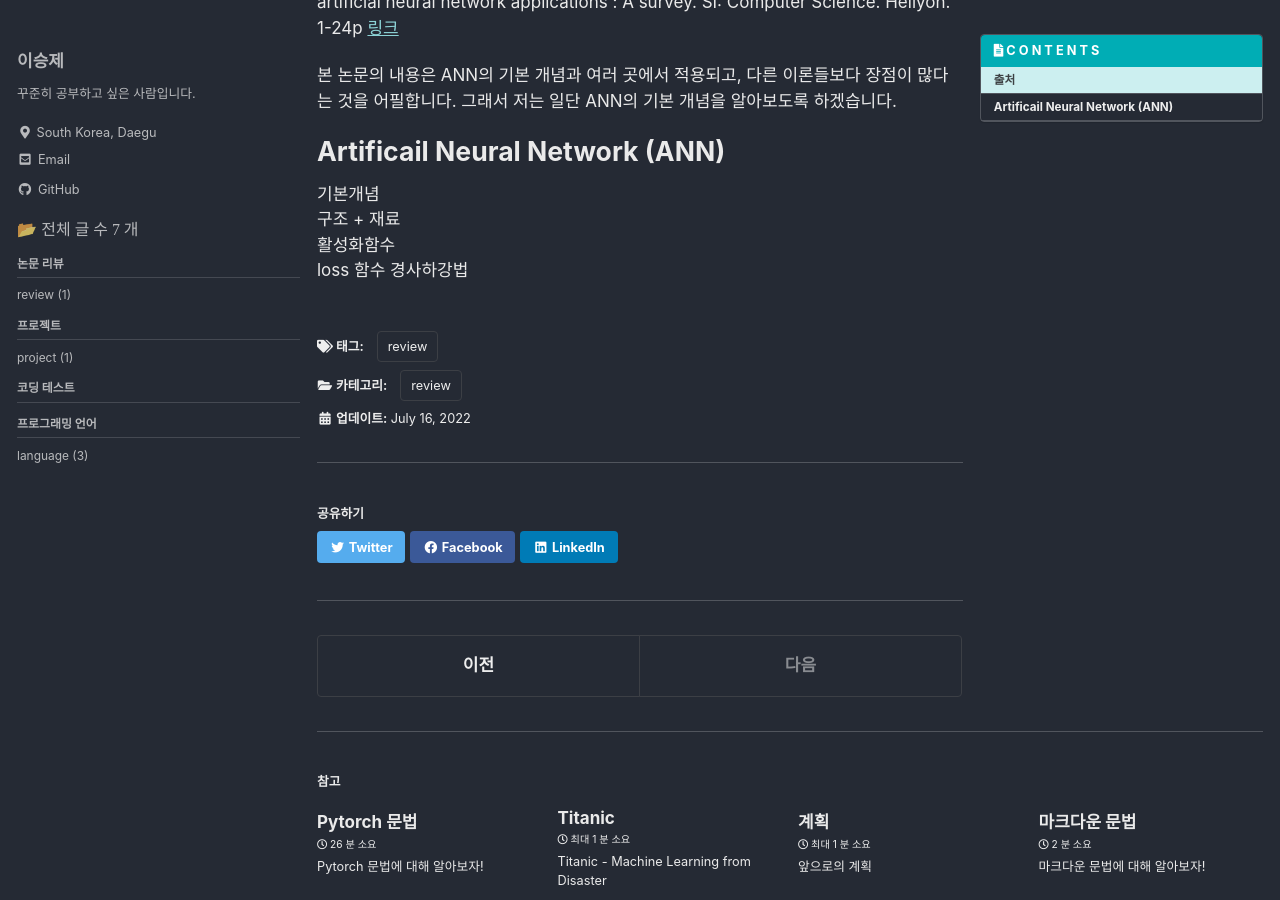
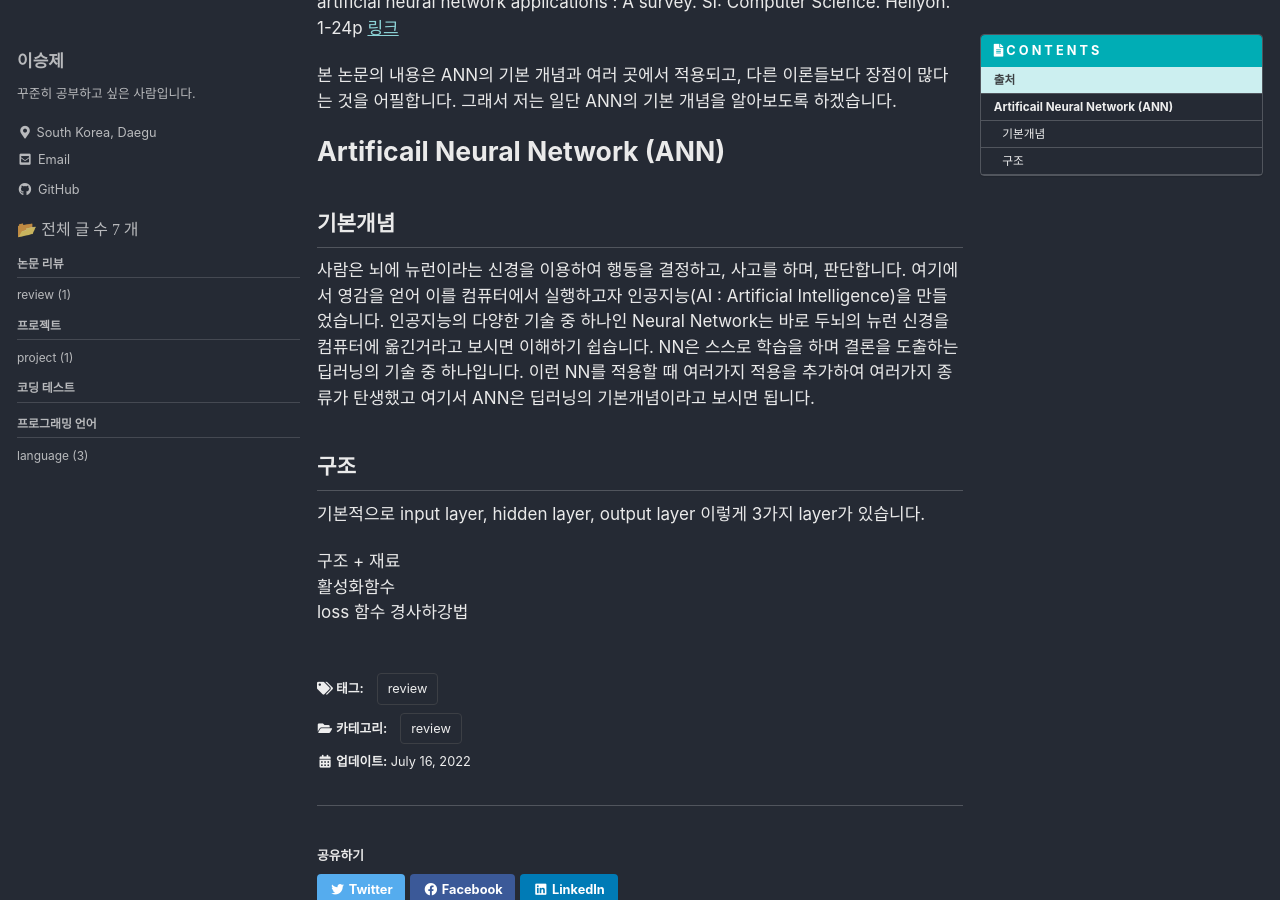
Before and after one commit to komos0509/komos0509.github.io, a Jekyll site: the page built from _posts/2022-07-15-review1.md, in a window 1280 px wide and 900 px high, scrolled down 400 px. Built offline with Jekyll 4.4.1, drawn with Linux system fonts in a browser that asks for light colours; cached includes are drawn as plain includes.

Commit message:
논문 1

```diff
--- a/_posts/2022-07-15-review1.md
+++ b/_posts/2022-07-15-review1.md
@@ -22,7 +22,12 @@ Oludare Isaac Abiodun, Aman Jantan, Abiodun Esther Omolara, Kemi Victoria Dada,
 본 논문의 내용은 ANN의 기본 개념과 여러 곳에서 적용되고, 다른 이론들보다 장점이 많다는 것을 어필합니다. 그래서 저는 일단 ANN의 기본 개념을 알아보도록 하겠습니다.
 
 # Artificail Neural Network (ANN)
-기본개념
+## 기본개념
+사람은 뇌에 뉴런이라는 신경을 이용하여 행동을 결정하고, 사고를 하며, 판단합니다. 여기에서 영감을 얻어 이를 컴퓨터에서 실행하고자 인공지능(AI : Artificial Intelligence)을 만들었습니다. 인공지능의 다양한 기술 중 하나인 Neural Network는 바로 두뇌의 뉴런 신경을 컴퓨터에 옮긴거라고 보시면 이해하기 쉽습니다. NN은 스스로 학습을 하며 결론을 도출하는 딥러닝의 기술 중 하나입니다. 이런 NN를 적용할 때 여러가지 적용을 추가하여 여러가지 종류가 탄생했고 여기서 ANN은 딥러닝의 기본개념이라고 보시면 됩니다.
+
+## 구조
+기본적으로 input layer, hidden layer, output layer 이렇게 3가지 layer가 있습니다.
+
 구조 + 재료
 활성화함수
 loss 함수 경사하강법
```
